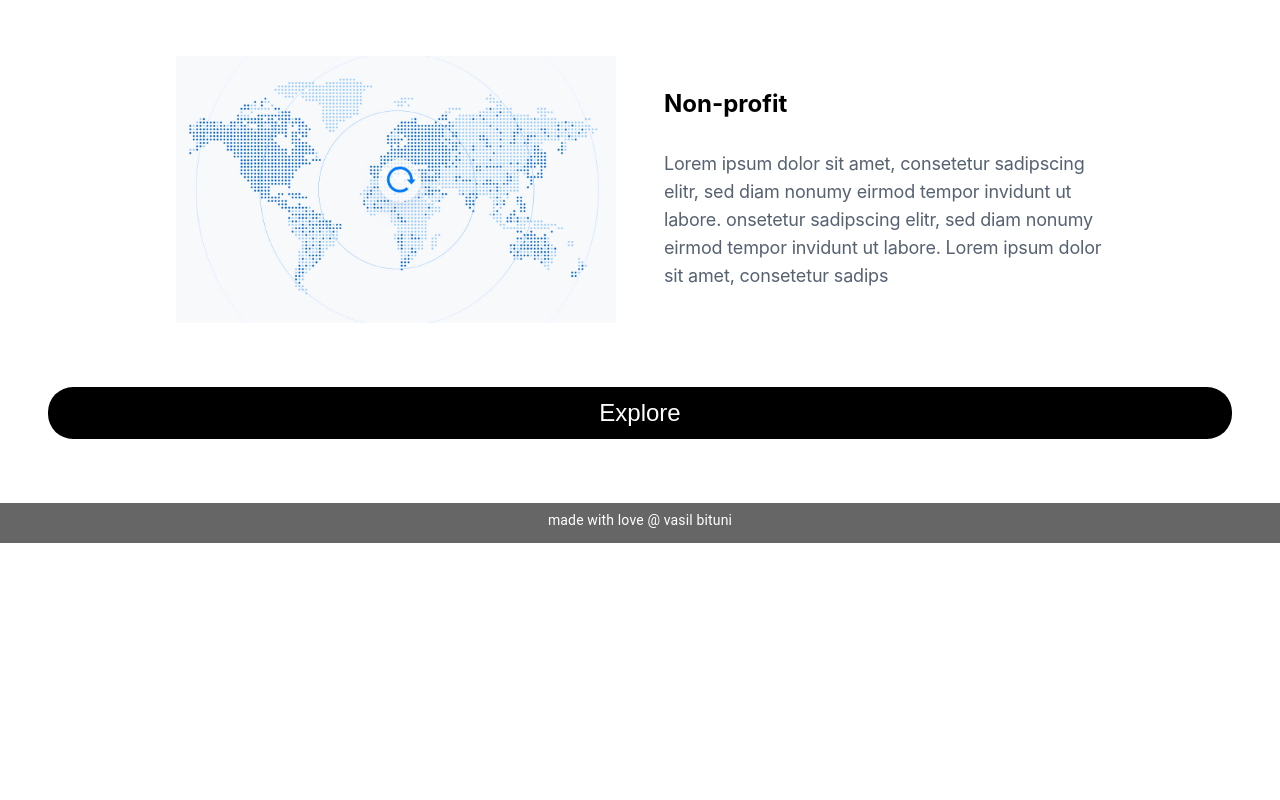
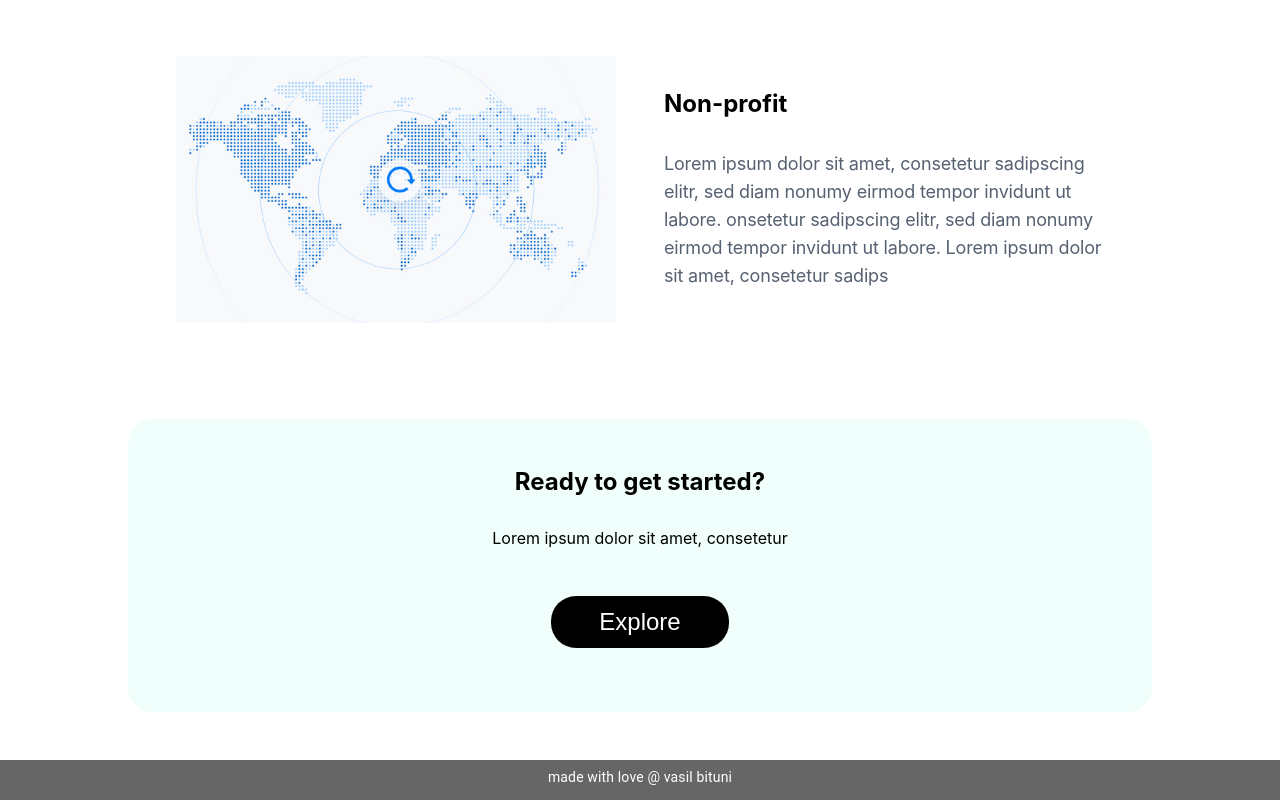
Before and after one commit to vbit27/local-guide, a React (Create React App) app: page / in a window 1280 px wide. Shown: the part 2616-3416 px from the top of the page. Before the commit the page ends 3159 px from the top, so only its background shows below. Built offline with nearby package versions, Linux system fonts and the light colour scheme.

Commit message:
Add action section

```diff
--- a/src/Home/WhySection.module.css
+++ b/src/Home/WhySection.module.css
@@ -48,11 +48,27 @@
   letter-spacing: -0.01em;
 }
 
+.actionContainer {
+  display: flex;
+  justify-content: center;
+}
+
+.actionWrapper {
+  background-color: #f0fffc;
+  border-radius: 25px;
+  width: 80vw;
+  display: flex;
+  flex-direction: column;
+  align-items: center;
+  row-gap: 2rem;
+  padding: 3rem 0;
+}
+
 @media (max-width: 1200px) {
   .itemContainer {
     display: grid;
     grid-template-columns: minmax(200px, 1fr);
-    gap: 3rem;
+    gap: 2rem;
     padding: 3rem 3rem;
   }
 }
--- a/src/Home/WhySection.tsx
+++ b/src/Home/WhySection.tsx
@@ -52,8 +52,14 @@ const WhySection: React.FC = () => {
             </p>
           </div>
         </div>
+        <div className={classes.actionContainer}>
+          <div className={classes.actionWrapper}>
+            <h2>Ready to get started?</h2>
+            <p>Lorem ipsum dolor sit amet, consetetur </p>
+            <Button buttonStyle={'btn--main'}>Explore</Button>
+          </div>
+        </div>
       </div>
-      <Button buttonStyle={'btn--main'}>Explore</Button>
     </div>
   );
 };
```
